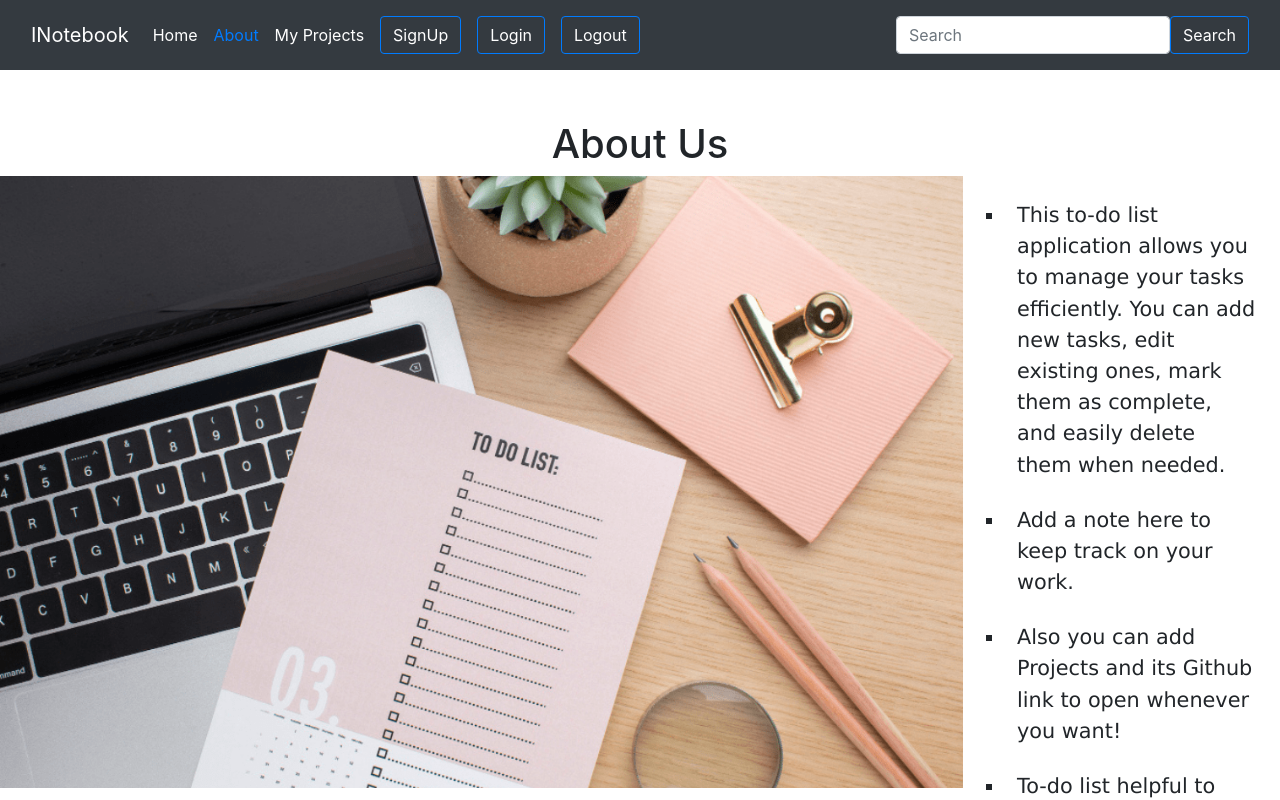
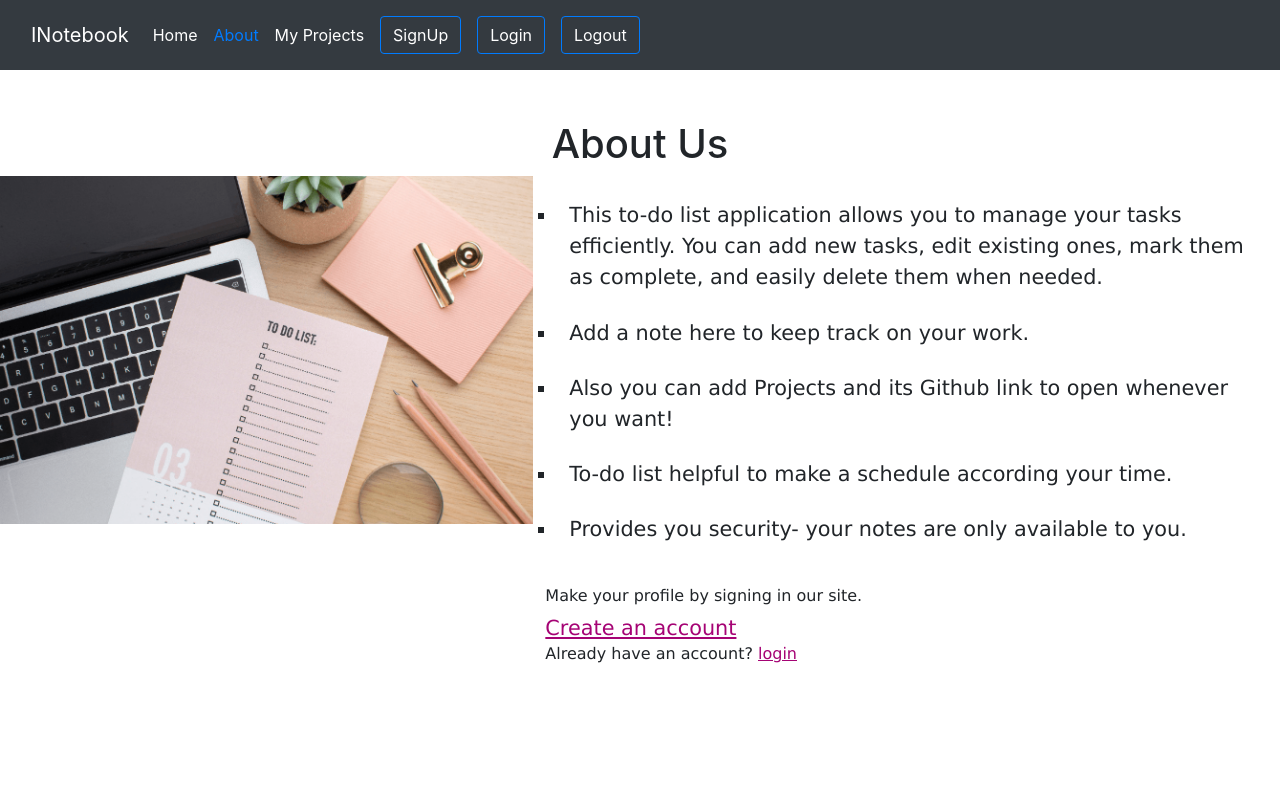
Before and after one commit to Bhargavi-2004/todolist, a React (Create React App) app: page /about in a window 1280 px wide. Shown: the top 800 px of the page. Built offline with nearby package versions, Linux system fonts and the light colour scheme.

Commit message:
complete almost

```diff
--- a/src/App.js
+++ b/src/App.js
@@ -32,7 +32,6 @@ function App() {
           <Router>
             <Navbar showAlert={showAlert} />
             <Alert alert={alert} />
-            {/* <div className="container-lg"> */}
             <Routes>
               <Route exact path="/" element={<Home showAlert={showAlert} />} />
               <Route
@@ -61,7 +60,6 @@ function App() {
                 element={<Logout showAlert={showAlert} />}
               />
             </Routes>
-            {/* </div> */}
           </Router>
         </ProjectState>
       </NoteState>
--- a/src/Components/About.js
+++ b/src/Components/About.js
@@ -6,11 +6,11 @@ const About = () => {
     <>
       <div className="conatiner">
         <h1 className="abouth1">About Us</h1>
-        <div className="row">
-          <div className="col">
+        <div className="row no-gutters">
+          <div className="col-xl-5 col-md-12">
             <div className="aboutimage"></div>
           </div>
-          <div className="col">
+          <div className="col-xl-7 col-md-12">
             <div className="aboutPage">
               <ul>
                 <li>
@@ -31,13 +31,19 @@ const About = () => {
                 </li>
               </ul>
               <h6>Make your profile by signing in our site.</h6>
-              <Link to="/signup" className="aboutLink">Create an account</Link>
+              <Link to="/signup" className="aboutLink">
+                Create an account
+              </Link>
               <h6>
-                Already have an account? <Link to="/login" className="aboutLink">login</Link>
+                Already have an account?{" "}
+                <Link to="/login" className="aboutLink">
+                  login
+                </Link>
               </h6>
             </div>
           </div>
         </div>
+        {/* <footer className="footer">copyright 2024</footer> */}
       </div>
     </>
   );
--- a/src/Components/Addnote.js
+++ b/src/Components/Addnote.js
@@ -34,7 +34,7 @@ const Addnote = (props) => {
 
   return (
     <>
-      <div className="container mx-3">
+      <div className="container mx-2">
         <h1>Add a note</h1>
         <form>
           <div className="mb-3">
--- a/src/Components/Home.js
+++ b/src/Components/Home.js
@@ -5,7 +5,7 @@ const Home = (props) => {
 
   return (
     <>
-      <div className="row">
+      <div className="row no-gutters">
         <div className="col-lg-5 col-xl-4">
           <div className="login-container"></div>
         </div>
--- a/src/Components/Login.js
+++ b/src/Components/Login.js
@@ -39,7 +39,7 @@ const Login = (props) => {
 
   return (
     <>
-      <div className="row">
+      <div className="row no-gutters">
         <div className="col-4">
           <div className="login-container"></div>
         </div>
@@ -77,7 +77,7 @@ const Login = (props) => {
                   onChange={onchange}
                 />
               </div>
-              <button type="submit" className="btn btn-primary">
+              <button type="submit" className="btn btn-primary mb-3">
                 Submit
               </button>
             </form>
--- a/src/Components/Navbar.js
+++ b/src/Components/Navbar.js
@@ -95,20 +95,6 @@ const Navbar = (props) => {
               Logout
             </Link>
           </div>
-          <form className="d-flex" role="search">
-            <input
-              className="form-control me-2"
-              type="search"
-              placeholder="Search"
-              aria-label="Search"
-            />
-            <button
-              className="btn btn-outline-primary text-white"
-              type="submit"
-            >
-              Search
-            </button>
-          </form>
         </div>
       </nav>
     </>
--- a/src/Components/Notes.js
+++ b/src/Components/Notes.js
@@ -64,7 +64,7 @@ const Notes = (props) => {
           <div className="modal-content">
             <div className="modal-header">
               <h1 className="modal-title fs-5" id="exampleModalLabel">
-                Title
+                Edit Note
               </h1>
             </div>
             <div className="modal-body">
@@ -137,7 +137,7 @@ const Notes = (props) => {
       <div className="container">
         <h2>Your Notes</h2>
         {notes.length === 0 && "No notes to display"}
-        <div className="row my-3">
+        <div className="row no-gutters my-3">
           {notes.map((note) => {
             return (
               <Noteitem
--- a/src/Components/Project.js
+++ b/src/Components/Project.js
@@ -61,12 +61,12 @@ const Project = (props) => {
           My Projects
         </Link>
       </h1>
-      <div className="row">
+      <div className="row no-gutters">
         <div className="col-xl-5 col-xm-4">
           <div className="pimage"></div>
         </div>
         <div className="col-xl-7 col-xm-8">
-          <div className="row-xl">
+          <div className="row no-gutters-xl">
             <ul className="navbar-nav me-auto mb-2 mb-lg-0">
               <li className="nav-item pnew">
                 <Link>
@@ -105,7 +105,7 @@ const Project = (props) => {
               <div className="modal-content">
                 <div className="modal-header">
                   <h1 className="modal-title fs-5" id="exampleModalLabel">
-                    Title
+                    Edit Ptoject
                   </h1>
                 </div>
                 <div className="modal-body">
@@ -163,7 +163,7 @@ const Project = (props) => {
             </div>
           </div>
           {projects.length === 0 && "No projects to display"}
-          <div className="row my-3">
+          <div className="row no-gutters my-3">
             {projects.map((project) => {
               return (
                 <Projectitem
--- a/src/Components/Signup.js
+++ b/src/Components/Signup.js
@@ -54,11 +54,11 @@ const Signup = (props) => {
 
   return (
     <>
-      <div className="row">
-        <div className="col-4">
+      <div className="row no-gutters">
+        <div className="col-xl-4">
           <div className="login-container"></div>
         </div>
-        <div className="co-8">
+        <div className="col-xl-8">
           <div className="container">
             <h1>Signup</h1>
             <form className="form-con" onSubmit={handleSubmit}>
@@ -118,7 +118,7 @@ const Signup = (props) => {
                   onChange={onchange}
                 />
               </div>
-              <button type="submit" className="btn btn-primary">
+              <button type="submit" className="btn btn-primary mb-3">
                 Submit
               </button>
             </form>
--- a/src/index.css
+++ b/src/index.css
@@ -18,7 +18,8 @@ i {
 
 @media screen and (max-width: 478px) {
   .container {
-    margin: 0px !important;
+    margin: 0px 0px 0px 0px!important;
+    padding-right: 0px !important;
     font-size: 1rem;
   }
 
@@ -35,14 +36,23 @@ i {
   h2 {
     margin: 15px;
   }
+
+  .aboutimage {
+    width: auto !important;
+    height: 273px !important;
+  }
+
+  .aboutPage {
+    font-size: 1rem !important;
+  }
 }
 
 @media screen and (max-width: 820px) {
   .login-container {
-    width: 370px;
-    height: 360px;
-    border-top-right-radius: 90px;
-    border-bottom-right-radius: 90px;
+    width: 370px !important;
+    height: 360px !important;
+    border-top-right-radius: 90px !important;
+    border-bottom-right-radius: 90px !important;
   }
 }
 
@@ -58,14 +68,14 @@ i {
 }
 
 .form-con {
-  width: 200%;
+  width: 100%;
 }
 
 .login-container {
   display: flex;
   justify-content: center;
   background-size: cover;
-  width: 500px;
+  width: 434px;
   height: 500px;
   border-top-right-radius: 200px;
   border-bottom-right-radius: 200px;
@@ -80,8 +90,13 @@ i {
     flex-direction: row !important;
   }
 
-  .card-body{
+  .card-body {
     padding-left: 15px !important;
+  }
+
+  .aboutimage {
+    width: auto !important;
+    height: 500px;
   }
 }
 
@@ -137,8 +152,8 @@ i {
   display: flex;
   justify-content: center;
   background-size: cover;
-  width: 963px;
-  height: 612px;
+  width: 787px;
+  height: 509px;
   border-top-right-radius: 0px;
   border-bottom-right-radius: 0px;
   background-image: url("../src/img/aboutbg.png");
@@ -150,6 +165,7 @@ i {
 }
 
 .aboutPage {
+  padding-left: 12px;
   font-size: 1.3rem;
   font-family: "Lucida Sans", "Lucida Sans Regular", "Lucida Grande",
     "Lucida Sans Unicode", Geneva, Verdana, sans-serif;
@@ -173,3 +189,50 @@ i {
 .aboutLink:hover {
   color: green;
 }
+
+@media (min-width: 1206px) and (max-width: 1920px) {
+  .aboutimage {
+    width: 496px;
+    height: 327px;
+  }
+}
+
+@media (min-width: 768px) {
+  .aboutimage {
+    width: 765px;
+    height: 558px;
+  }
+}
+
+@media (min-width: 820px) and (max-width: 1206px) {
+  .aboutimage {
+    width: auto;
+    height: 638px;
+  }
+}
+
+@media (min-width: 1280px) {
+  .aboutimage {
+    width: 524px;
+    height: 348px;
+  }
+
+  .login-container{
+    width: 444px;
+  }
+}
+
+/* footer */
+.footer {
+  height: 40px;
+  background-color: rgb(28, 26, 26);
+  color: white;
+  font-size: 1.2rem;
+  text-align: center;
+  padding-top: 5px;
+  font-family: "Times New Roman", Times, serif;
+  position: absolute;
+  left: 0px;
+  bottom: 0px;
+  width: 100%;
+}
```
